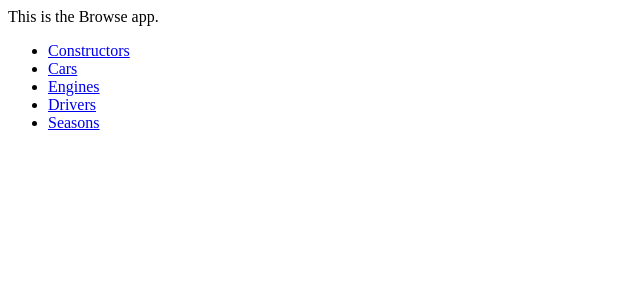
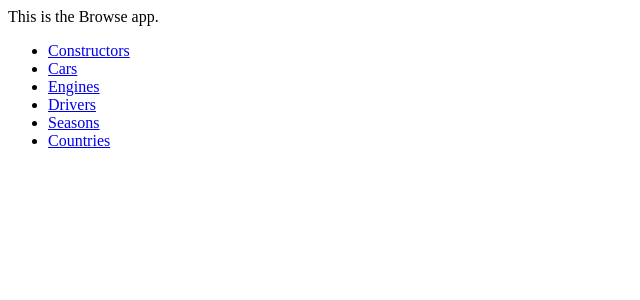
Before and after one commit to riktov/f1web, a Django app: page /browse/ in a window 1280 px wide. Shown: the top 300 px of the page, without its empty margins (0-640 px from the left). Run offline with Django 4.2, Linux system fonts and the light colour scheme; parts of the project's set-up code (start-up, migrations or seed data) failed here and were passed over.

Commit message:
countries view

```diff
--- a/browse/templates/browse/index.html
+++ b/browse/templates/browse/index.html
@@ -17,5 +17,8 @@ This is the Browse app.
         <li>
             <a href="{% url 'season_list' %}">Seasons</a>
         </li>
+        <li>
+            <a href="{% url 'country_list' %}">Countries</a>
+        </li>
     </ul>
 </html>
--- a/browse/urls.py
+++ b/browse/urls.py
@@ -16,4 +16,6 @@ urlpatterns = [
     path("engine/", views.EngineListView.as_view(), name="engine_list"),
     path("enginemaker/<slug:slug>/", views.EngineMakerDetailView.as_view(), name="enginemaker_detail"),
     path("enginemaker/", views.EngineMakerListView.as_view(), name="enginemaker_list"),
+
+    path("country/", views.countries_view, name="country_list"),
 ]
--- a/browse/views.py
+++ b/browse/views.py
@@ -203,3 +203,9 @@ class SeasonDetailView(DetailViewWithObjectList):
         context = super().get_context_data(**kwargs)
         context['drivers_table'] = tables.team_car_drivers_for_season(self.get_object())
         return context
+
+
+
+def countries_view(request):
+    countries_with_constructors = { c.country for c in Constructor.objects.all() }
+    return render(request, "browse/countries.html", {"country_list": countries_with_constructors})
```
Also changed, not shown: browse/templates/browse/countries.html (added, +9 -0 lines).
